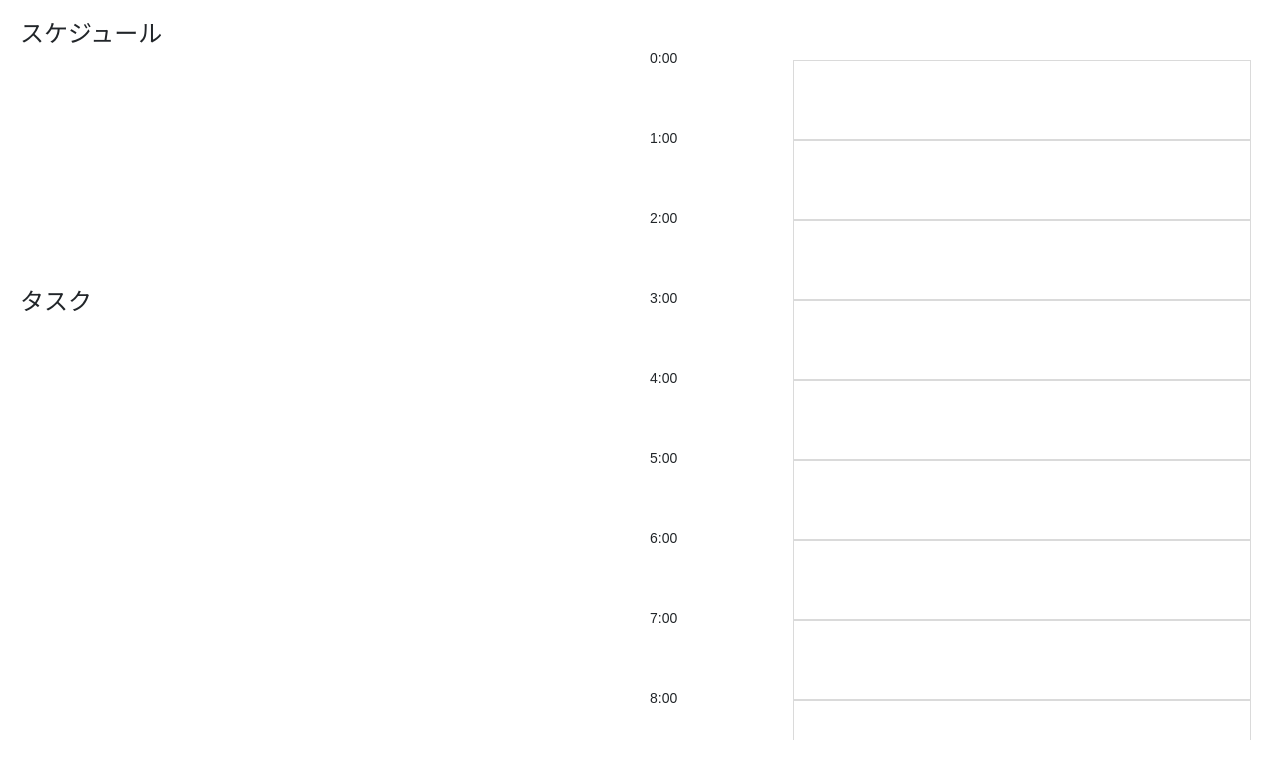
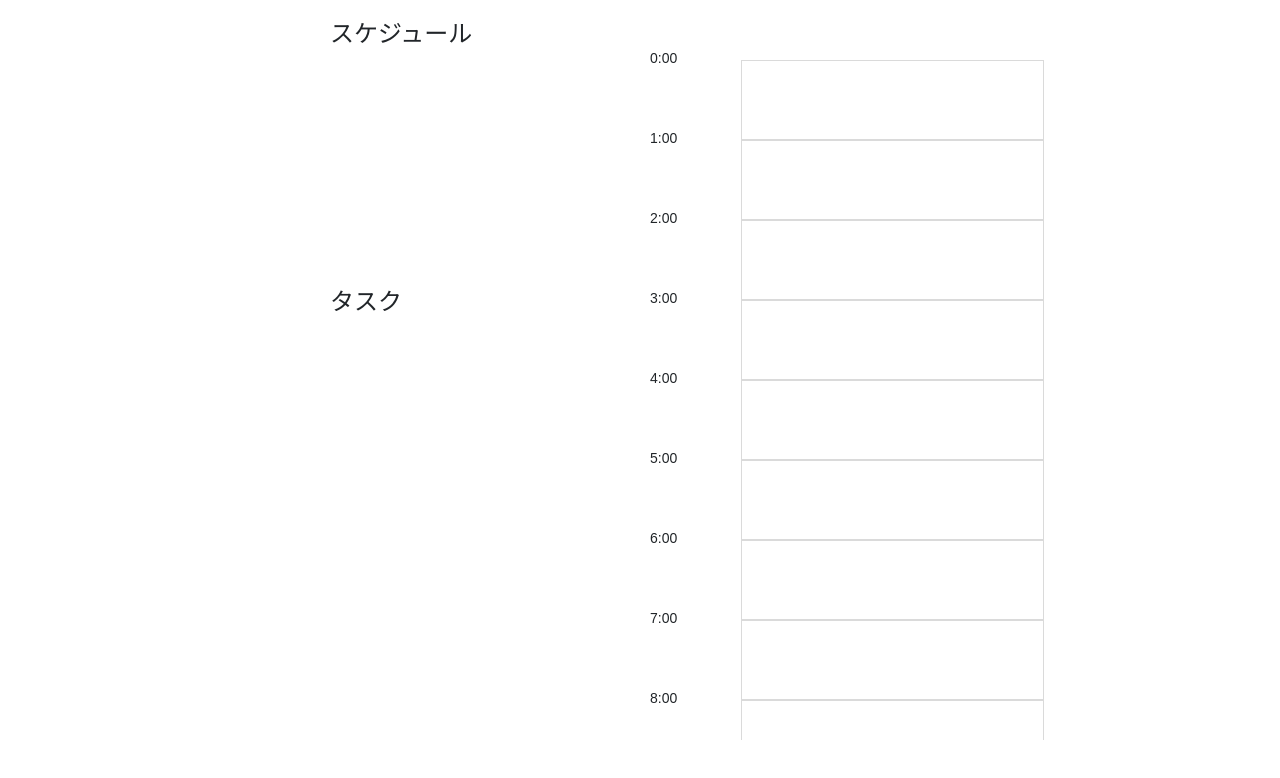
Before and after one commit to kekke-n/daily-task, a React (Create React App) app: page / in a window 1280 px wide. Shown: the top 778 px of the page. Built offline with nearby package versions, Linux system fonts and the light colour scheme.

Commit message:
レイスト調整

```diff
--- a/src/App.js
+++ b/src/App.js
@@ -115,8 +115,9 @@ export default function App(){
 
   return (
     <Box sx={{ flexGrow: 1 }}>
-      <Grid container >
-        <Grid item xs={6}>
+      <Grid container  >
+        <Grid item lg={3} xl={3}/>
+        <Grid item xs={6} lg={3} xl={3}>
           <div style={{height: '35%'}}>
             <h4>スケジュール</h4>
             <TextPlan text={formatText(plan)}/>
@@ -139,7 +140,7 @@ export default function App(){
             }
           </div>
         </Grid>
-        <Grid item xs={6} id='plan' className='plan'>
+        <Grid item xs={6} lg={4} xl={3} className='plan'>
           <Grid container >
             <Grid item xs={3}>
               { times.map((d, idx) => {
--- a/src/index.css
+++ b/src/index.css
@@ -52,7 +52,7 @@ body {
 
 .rnd {
   border: 2px solid white;
-  background: #00bfa5;
+  background: #02c5cc;
   border-radius: 10px;
 }
 
```
